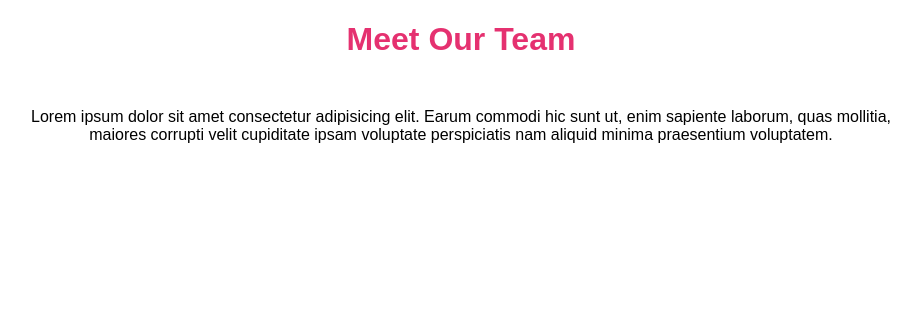
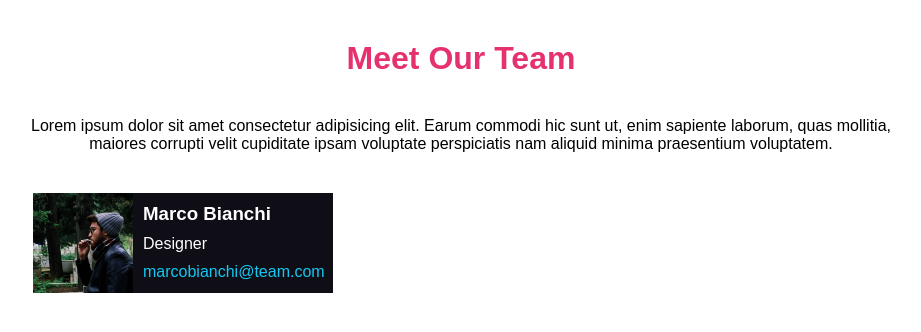
Before and after one commit to TommasoPezzola231/html-css-float-cards, a plain HTML site: page index.html in a window 1280 px wide. Shown: the whole page, without its empty margins (179-1100 px from the left). Drawn offline with Linux system fonts and the light colour scheme.

Commit message:
feat,style:(main) add first section

```diff
--- a/css/style.css
+++ b/css/style.css
@@ -1,5 +1,6 @@
 * {
     font-family: Arial, Helvetica, sans-serif;
+    margin: 0;
 }
 
 body {
@@ -14,9 +15,42 @@ header {
 h1 {
     font-weight: 900;
     color: #e53170;
-    margin-bottom: 50px;
+    margin: 40px 0;
 }
 
 h1 ~ h4 {
     font-weight: 400;
+    margin-bottom: 20px;
 }
+
+main {
+    padding: 20px;
+}
+
+section {
+    height: 100px;
+    width: 300px;
+    background-color: #0f0e17;
+    color: white;
+}
+
+section > img {
+    height: 100px;
+    width: 100px;
+    float: left;
+    margin-right: 10px;
+}
+
+section > h3 {
+    padding-top: 10px;
+    margin-bottom: 10px;
+}
+
+section > p {
+    margin: 10px 0;
+}
+
+section > a {
+    text-decoration: none;
+    color: #14c8f2;
+}
--- a/index.html
+++ b/index.html
@@ -14,7 +14,14 @@
         <h4>Lorem ipsum dolor sit amet consectetur adipisicing elit. Earum commodi hic sunt ut, enim sapiente laborum, quas mollitia, maiores corrupti velit cupiditate ipsam voluptate perspiciatis nam aliquid minima praesentium voluptatem.</h4>
     </header>
 
-    <main></main>
+    <main>
+        <section>
+            <img src="./img/male1.png" alt="Foto Bianchi">
+            <h3>Marco Bianchi</h3>
+            <p>Designer</p>
+            <a href="#">marcobianchi@team.com</a>
+        </section>
+    </main>
 
 </body>
 </html>
```
Also changed, not shown: img/male1.png (added).
